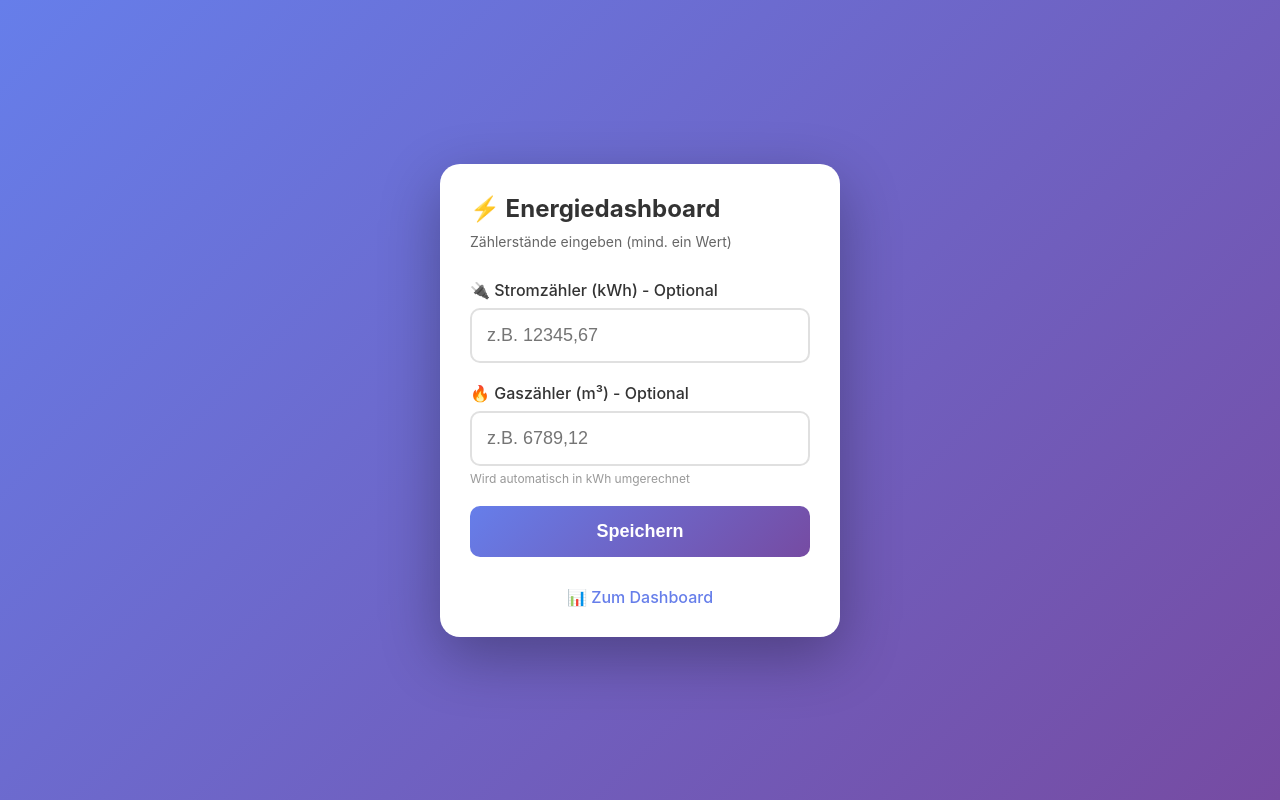
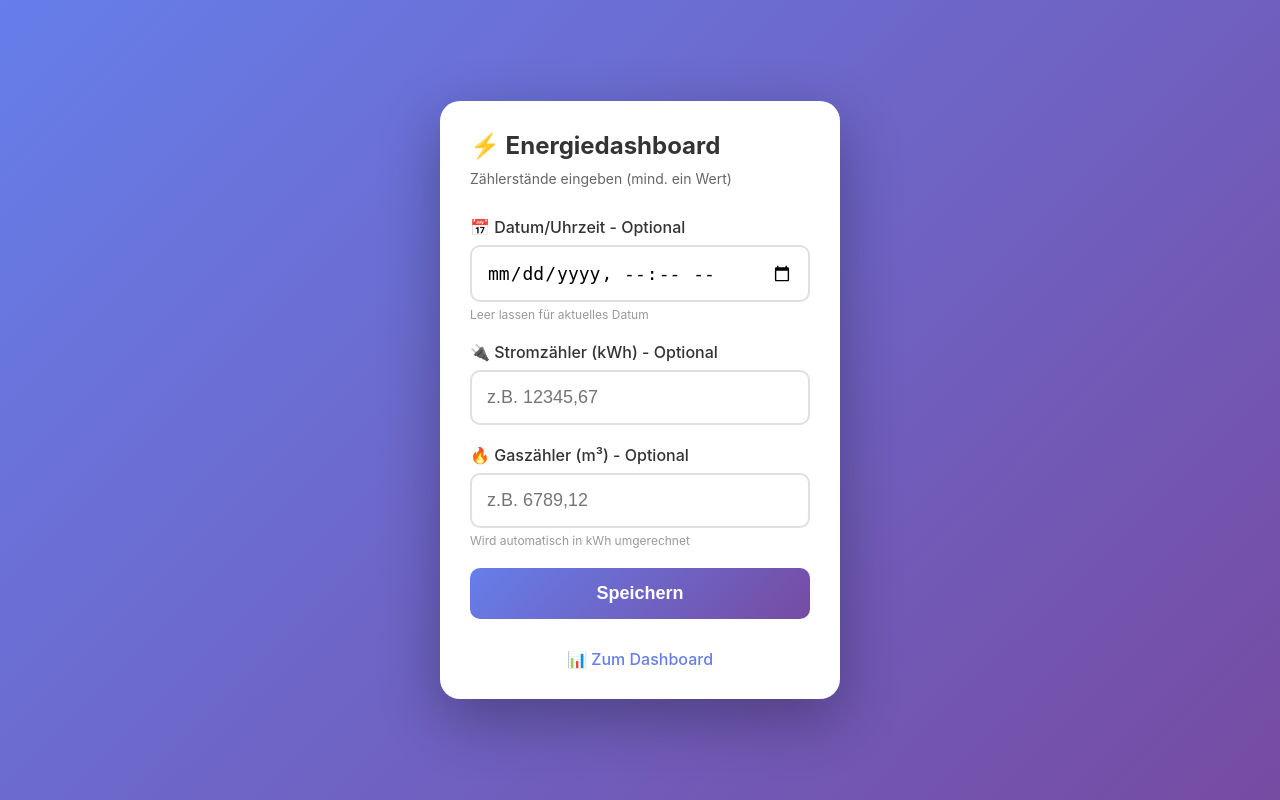
Before and after one commit to FlorianMayr1208/Energiedashboard, a Flask app: page /eingabe in a window 1280 px wide. Run offline with Flask 3, Linux system fonts and the light colour scheme.

Commit message:
Add optional date field for historical data entry
Features:
- New optional date/time field in input form
- Allows entering historical meter readings with correct dates
- If date is left empty, current date/time is used (default behavior)
- Supports datetime-local input type for easy date selection

Backend:
- Accepts optional 'datum' parameter in API
- Parses ISO format from datetime-local input
- Converts to internal format (YYYY-MM-DD HH:MM:SS)
- Automatic sorting of entries by date after insertion
- Ensures chronological order even when adding historical data

Frontend:
- New date/time picker field (first field in form)
- Helper text: "Leer lassen für aktuelles Datum"
- Sends date to backend if provided

Use case:
- Enables entering past meter readings for complete history
- Useful for importing old data from previous tracking methods
- Maintains correct order for consumption calculations

```diff
--- a/app.py
+++ b/app.py
@@ -67,13 +67,32 @@ def speichern():
     """API Endpoint zum Speichern neuer Zählerstände"""
     data = load_data()
 
+    # Datum verwenden: entweder vom User oder aktuell
+    if 'datum' in request.json and request.json['datum']:
+        # Datum von datetime-local Input kommt im Format: 2023-03-17T14:30
+        datum_str = request.json['datum']
+        try:
+            # Parse ISO format und konvertiere zu unserem Format
+            datum_obj = datetime.fromisoformat(datum_str)
+            datum_formatted = datum_obj.strftime('%Y-%m-%d %H:%M:%S')
+        except ValueError:
+            # Falls Parsing fehlschlägt, verwende aktuelles Datum
+            datum_formatted = datetime.now().strftime('%Y-%m-%d %H:%M:%S')
+    else:
+        # Kein Datum übergeben, verwende aktuelles
+        datum_formatted = datetime.now().strftime('%Y-%m-%d %H:%M:%S')
+
     eintrag = {
-        'datum': datetime.now().strftime('%Y-%m-%d %H:%M:%S'),
+        'datum': datum_formatted,
         'strom': float(request.json['strom']) if 'strom' in request.json and request.json['strom'] else None,
         'gas': float(request.json['gas']) if 'gas' in request.json and request.json['gas'] else None
     }
 
     data['eintraege'].append(eintrag)
+
+    # Sortiere Einträge nach Datum (älteste zuerst)
+    data['eintraege'].sort(key=lambda x: x['datum'])
+
     save_data(data)
 
     return jsonify({'status': 'success', 'message': 'Daten gespeichert!'})
--- a/templates/eingabe.html
+++ b/templates/eingabe.html
@@ -128,6 +128,12 @@
 
         <form id="eingabeForm">
             <div class="input-group">
+                <label for="datum">📅 Datum/Uhrzeit - Optional</label>
+                <input type="datetime-local" id="datum">
+                <div class="info">Leer lassen für aktuelles Datum</div>
+            </div>
+
+            <div class="input-group">
                 <label for="strom">🔌 Stromzähler (kWh) - Optional</label>
                 <input type="text" id="strom" pattern="[0-9]+([.,][0-9]+)?" inputmode="decimal" placeholder="z.B. 12345,67">
             </div>
@@ -151,6 +157,7 @@
             // Komma durch Punkt ersetzen für deutsche Eingabe
             const stromValue = document.getElementById('strom').value.trim();
             const gasValue = document.getElementById('gas').value.trim();
+            const datumValue = document.getElementById('datum').value;
 
             // Mindestens ein Wert muss eingegeben sein
             if (!stromValue && !gasValue) {
@@ -161,6 +168,7 @@
             const data = {};
             if (stromValue) data.strom = stromValue.replace(',', '.');
             if (gasValue) data.gas = gasValue.replace(',', '.');
+            if (datumValue) data.datum = datumValue;
 
             const response = await fetch('/api/speichern', {
                 method: 'POST',
```
